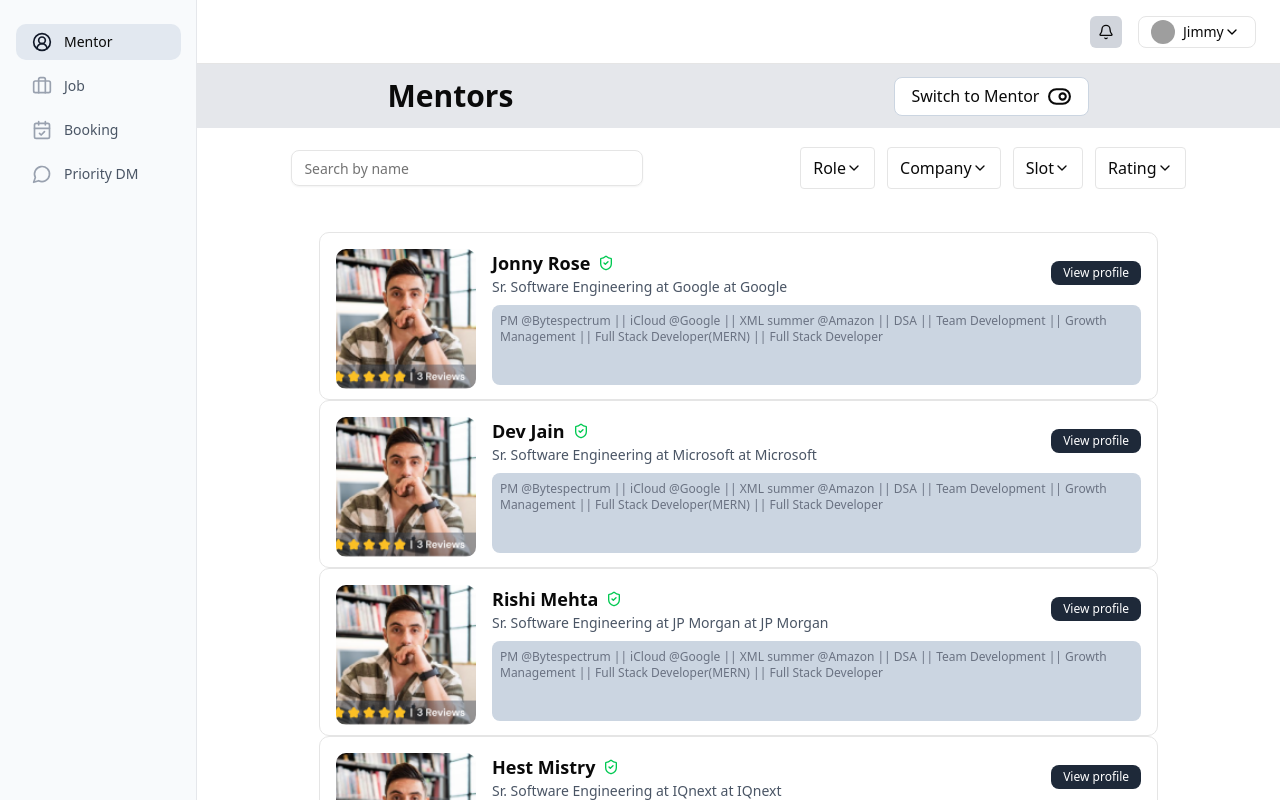
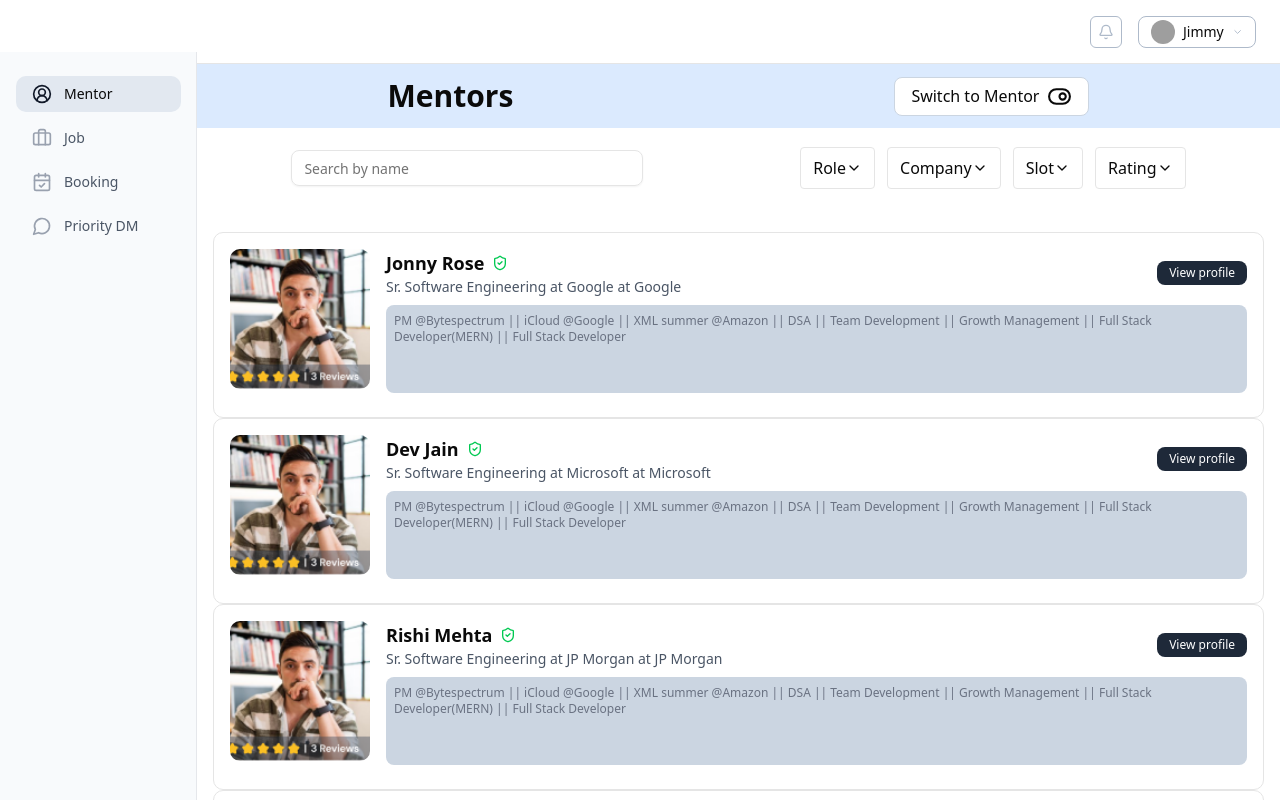
Before and after one commit to Anjalisharma3463/meetcalnew, a Next.js app: page / in a window 1280 px wide. Shown: the top 800 px of the page. Built offline with nearby package versions, Linux system fonts and the light colour scheme; grey boxes are pictures that could not be loaded.

Commit message:
made mentor search page responsive

```diff
--- a/app/page.tsx
+++ b/app/page.tsx
@@ -96,9 +96,9 @@ export default function MentorsPage() {
   }
 
   return (
-    <div className="container pb-8">
+    <div className="container  h-fit pb-8">
       {/* Header */}
-      <div className='w-full h-[64px] bg-[#E5E7EB]'>
+      <div className='w-full h-[64px] bg-[#dbeafe]'>
         <div className='flex justify-around items-center h-full'>
           <h1 className="text-3xl font-semibold">Mentors</h1>
 
@@ -126,7 +126,7 @@ export default function MentorsPage() {
 
 
         {/* Filters */}
-        <div className="flex w-full h-[80px] bg-white  items-center justify-around mb-6">
+        <div className="flex  sm:w-full h-[80px] bg-white  items-center justify-around mb-6">
 
            {/* Search Input */}
         <div  className='w-[352px]'>
@@ -167,7 +167,7 @@ export default function MentorsPage() {
             </div>
 
         {/* Mentors Grid */}
-        <div className="flex flex-col">
+        <div className="flex justify-center items-center flex-col">
           {sortedMentors.map(mentor => (
             <MentorCard key={mentor.id} mentor={mentor} />
           ))}
--- a/components/Navbar.tsx
+++ b/components/Navbar.tsx
@@ -18,15 +18,15 @@ export function Navbar() {
   return (
     <div className="flex items-center h-[64px] justify-end space-x-4 pr-6 p-4 border-b">
 
-      <div className='w-8 h-8 flex justify-center items-center rounded-sm bg-gray-300'>
+      <div className='w-8 h-8 flex border-1 border-[#aebaca] justify-center items-center rounded-sm bg-white'>
         <Button variant="ghost" size="icon">
-          <Bell className="h-5 w-5" />
+        <Bell stroke="#aebaca" className="h-5 w-5" />
         </Button>
       </div>
 
       <DropdownMenu>
         <DropdownMenuTrigger asChild>
-          <div className="flex items-center w-[118px] h-[32px] rounded-md px-[12px] py-[6px] bg-white border border-[##CBD5E1]  cursor-pointer">
+          <div className="flex items-center   w-[118px] h-[32px] rounded-md px-[12px] py-[6px] bg-white border border-[#aebaca]  cursor-pointer">
 
             <Avatar className="h-6 w-6">
               <AvatarImage src={user.avatar} alt="User avatar" />
@@ -34,8 +34,8 @@ export function Navbar() {
             </Avatar>
 
 
-<span className="ml-2 text-sm font-medium">{user.name}</span>
-            <ChevronDown className="h-4 w-4 text-black  " />
+<span className="ml-2 text-sm font-small pr-2">{user.name}</span>
+            <ChevronDown className="h-4 w-4 text-[#aebaca]  " />
           </div>
         </DropdownMenuTrigger>
         <DropdownMenuContent align="end">
--- a/components/mentor-card.tsx
+++ b/components/mentor-card.tsx
@@ -18,9 +18,9 @@ const MentorCard: React.FC<{ mentor: Mentor }> = ({ mentor }) => {
   const router = useRouter();
 
   return (
-    <div className="bg-white border h-[168px] rounded-lg p-4 flex items-start space-x-4 mx-[106px] ">
+    <div className="bg-white border w-90 sm:w-full h-fit rounded-lg p-4 flex flex-col sm:flex-row items-start space-x-4   ">
       {/* Profile Image */}
-      <div className="w-35 h-35 flex-shrink-0 relative">
+      <div className="w-70 h-55 sm:w-35 sm:h-35 flex-shrink-0 relative">
         <Image
           src={profile}
           alt={mentor.name}
@@ -49,7 +49,7 @@ const MentorCard: React.FC<{ mentor: Mentor }> = ({ mentor }) => {
 
         </div>
 
-        <p className="text-xs bg-[#CBD5E1] h-20 rounded-md p-2 text-gray-500 mb-2">
+        <p className="text-xs bg-[#CBD5E1] w-fit h-fit sm:h-22  rounded-md p-2 text-gray-500 mb-2">
           PM @Bytespectrum || iCloud @Google || XML summer @Amazon || DSA || Team Development || Growth Management || Full Stack Developer(MERN) || Full Stack Developer
         </p>
 
--- a/components/sidebar.tsx
+++ b/components/sidebar.tsx
@@ -36,7 +36,7 @@ const Sidebar: React.FC = () => {
   const [activeItem, setActiveItem] = useState('Mentor')
 
   return (
-    <div className="w-[197px] bg-[#F8FAFC] border-r border-gray-200 h-screen py-6 px-4">
+    <div className="w-[197px] bg-[#F8FAFC] border-r  mt-13 border-gray-200 h-screen py-6 px-4">
       <div className="flex flex-col space-y-2">
         {sidebarItems.map((item) => (
           <button
--- a/components/textArea.tsx
+++ b/components/textArea.tsx
@@ -62,7 +62,6 @@ const RichTextEditor = ({
     }>
   >([]);
 
-  const [showUploadFailToast, setShowUploadFailToast] = useState(false);
 
   const editor = useEditor({
     extensions: [
@@ -420,10 +419,7 @@ const RichTextEditor = ({
     input.onchange = (event) => {
       const files = (event.target as HTMLInputElement).files;
       if (files && files.length > 0) {
-        if (uploadedImages.length + files.length > 3) {
-          setShowUploadFailToast(true);
-          return;
-        }
+
 
         const newImages = Array.from(files).map((file) => {
           const imageUrl = URL.createObjectURL(file);
```
